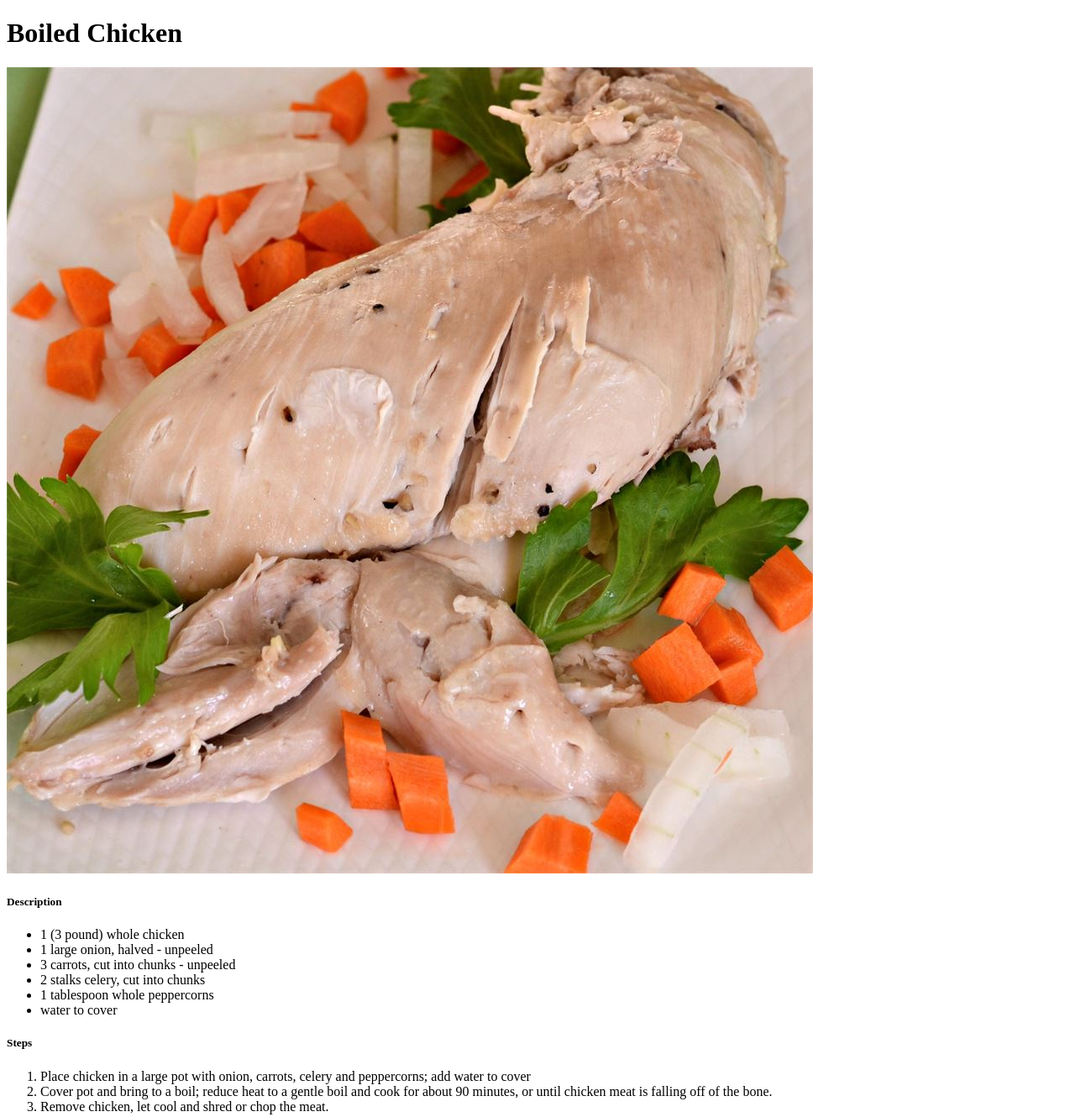
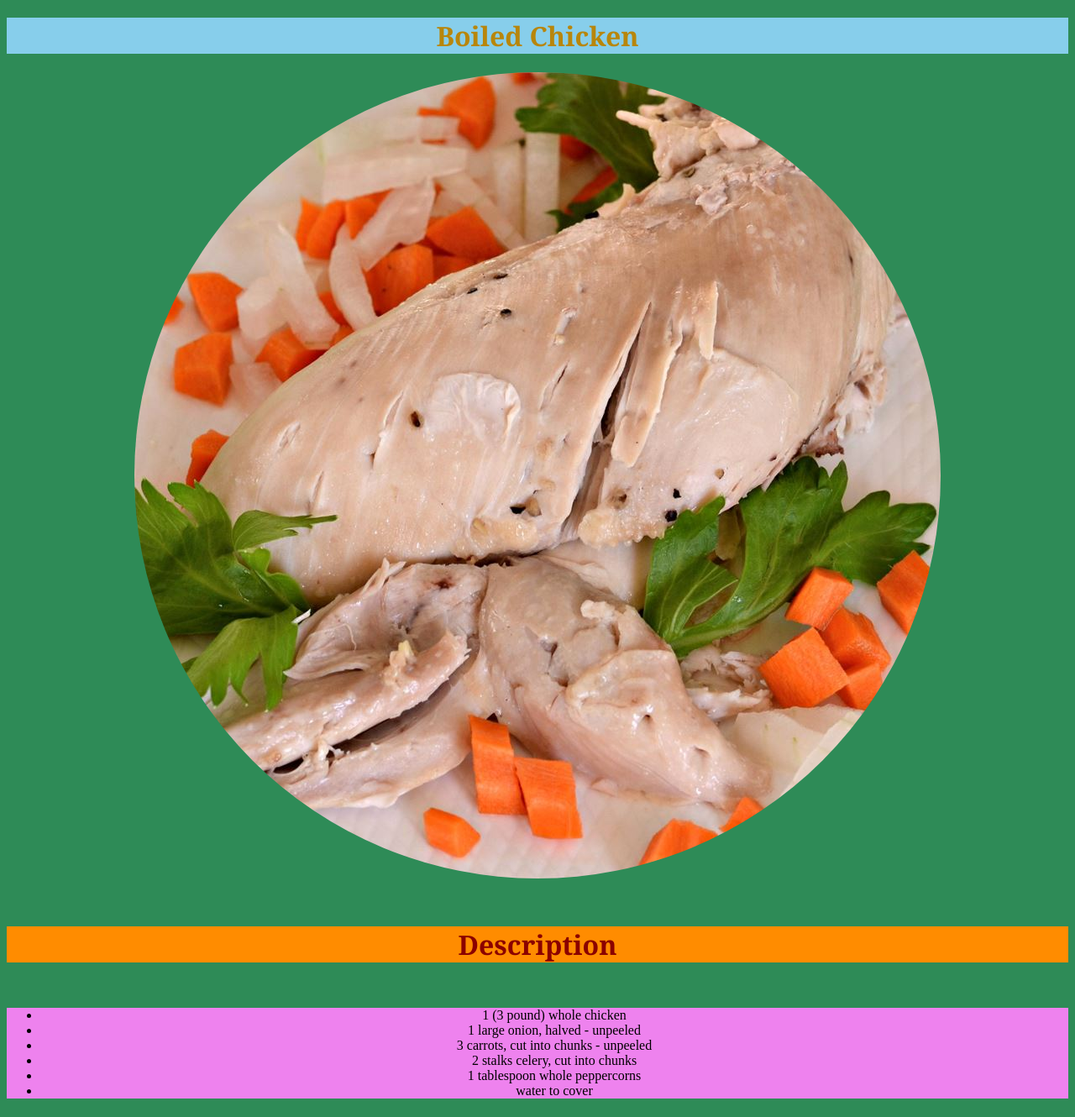
Before and after one commit to ZaferSurucu/odin-recipes, a plain HTML site: page recipes/boiled_chicken.html in a window 1280 px wide. Shown: the top 1330 px of the page at 84% size. Drawn offline with Linux system fonts and the light colour scheme.

Commit message:
style ekledik hoca :D

```diff
--- a/recipes/boiled_chicken.html
+++ b/recipes/boiled_chicken.html
@@ -3,12 +3,13 @@
     <head>
         <title>Recipe</title>
         <meta charset="UTF-8">
+        <link rel="stylesheet" href="style.css" />
     </head>
 
     <body>
-        <h1>Boiled Chicken</h1>
+        <h1 class="title name">Boiled Chicken</h1>
         <img src="boiled_chicken.jpg">
-        <h5>Description</h5>
+        <h5 class="title des">Description</h5>
         <ul>
             <li>1 (3 pound) whole chicken </li>
             <li>1 large onion, halved - unpeeled </li>
@@ -17,7 +18,7 @@
             <li>1 tablespoon whole peppercorns </li>
             <li>water to cover </li>
         </ul>
-        <h5>Steps</h5>
+        <h5 class="title step">Steps</h5>
         <ol>
             <li>Place chicken in a large pot with onion, carrots, celery and peppercorns; add water to cover</li>
             <li>Cover pot and bring to a boil; reduce heat to a gentle boil and cook for about 90 minutes, or until chicken meat is falling off of the bone.</li>
--- /dev/null
+++ b/recipes/style.css
@@ -0,0 +1,37 @@
+body {
+    text-align: center;
+    background-color: seagreen;
+}
+
+img {
+    border-radius: 50%;
+}
+
+.title {
+    font-size: 32px;
+    font-family: Georgia, 'Times New Roman', Times, serif;
+    font-weight: 1000;
+}
+
+.name {
+    background-color: skyblue;
+    color: darkgoldenrod;
+}
+
+.des {
+    background-color: darkorange;
+    color: darkred;
+}
+
+.step {
+    background-color: chartreuse;
+    color: darkblue;
+}
+
+ul {
+    background-color: violet;
+}
+
+ol {
+    background-color: white;
+}
```
